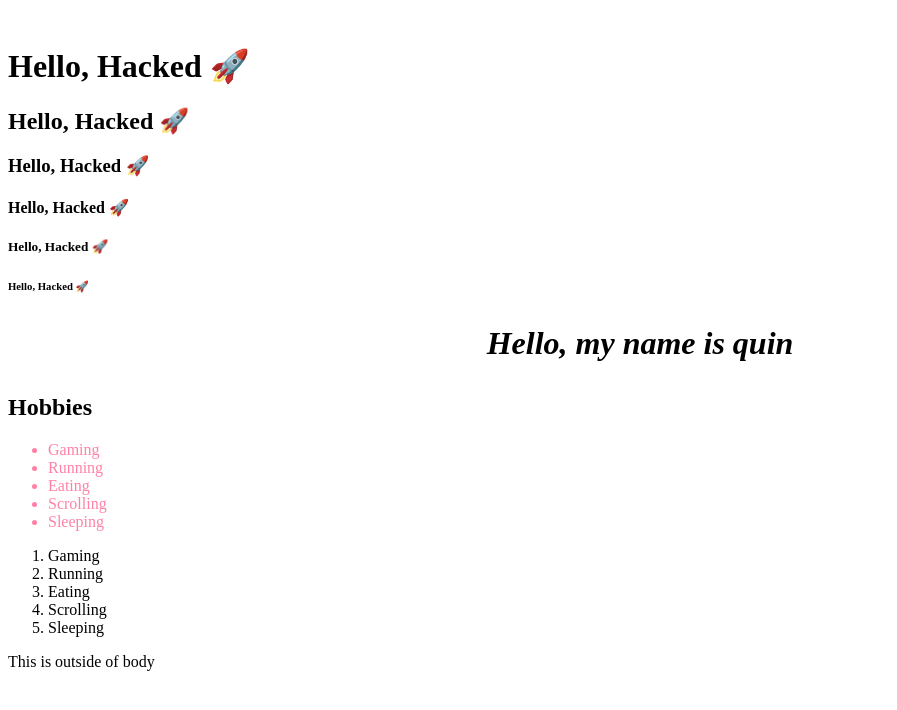
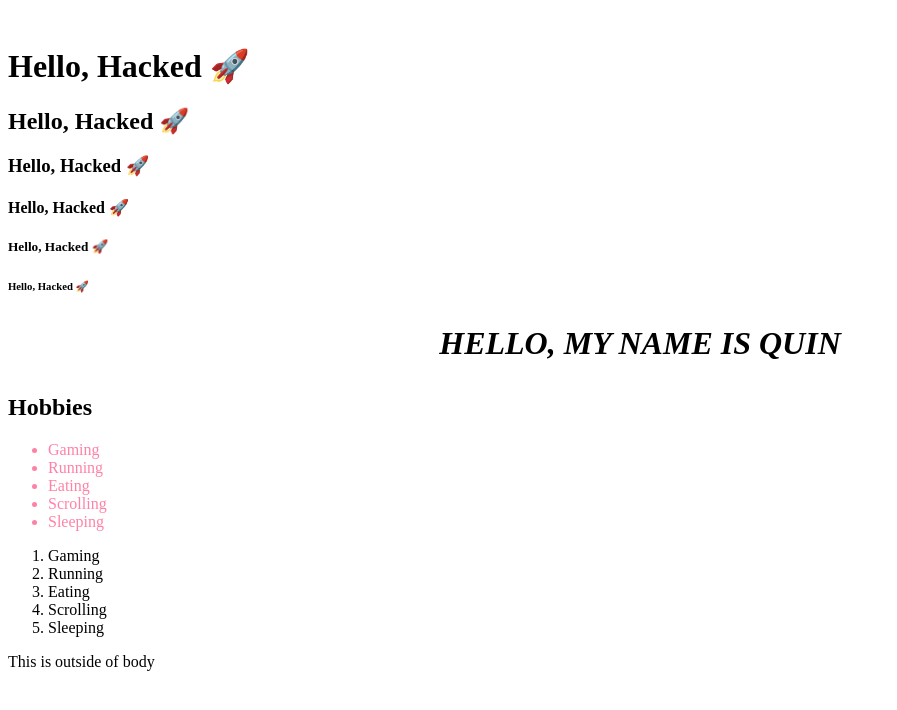
Before and after one commit to QuinlanVic/Python-module-code-notes, a plain HTML site: page index.html in a window 1280 px wide. Shown: the whole page, without its empty margins (0-897 px from the left). Drawn offline with Linux system fonts and the light colour scheme.

Commit message:
last last

```diff
--- a/index.html
+++ b/index.html
@@ -29,7 +29,7 @@
             /* 1 px = 1 dot on the screen */
             font-size: 32px;
             text-align: center;
-            text-transform:
+            text-transform: uppercase;
         }
     </style>
 </head>
```
